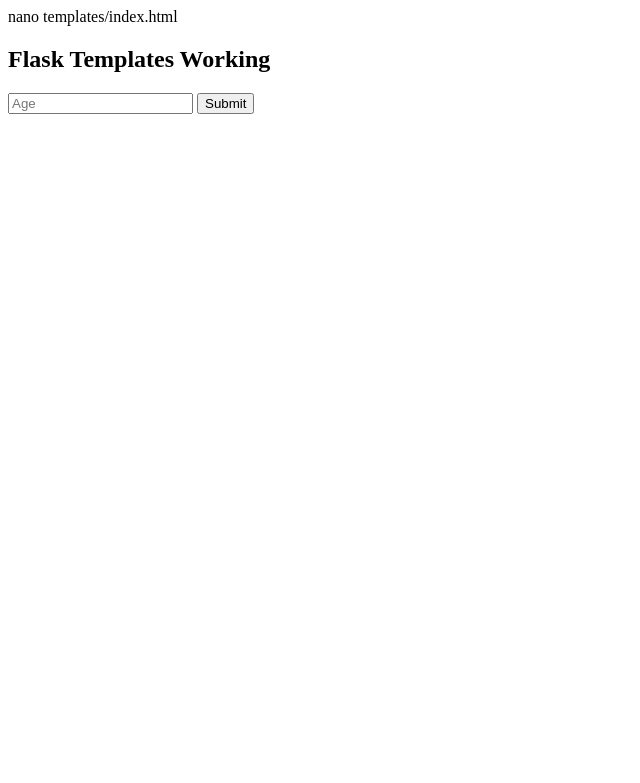
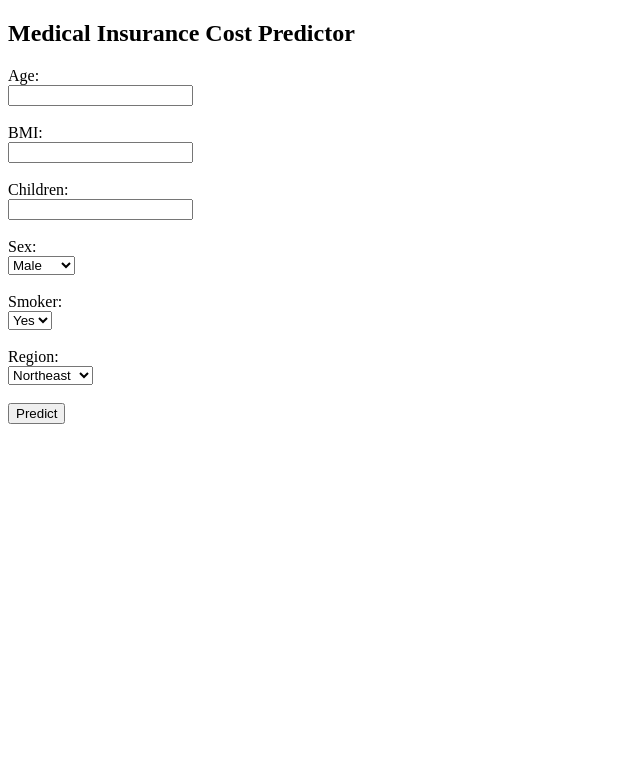
Before and after one commit to u23ec086-cpu/medical-insurance-cost-prediction, a Flask app: page / in a window 1280 px wide. Shown: the top 783 px of the page, without its empty margins (0-640 px from the left). Run offline with Flask 3, Linux system fonts and the light colour scheme; parts of the project's set-up code (start-up, migrations or seed data) failed here and were passed over.

Commit message:
Fix: complete form inputs for prediction

```diff
--- a/templates/index.html
+++ b/templates/index.html
@@ -1,21 +1,50 @@
-nano templates/index.html
 <!DOCTYPE html>
 <html>
 <head>
-    <title>Flask App</title>
+    <title>Medical Insurance Prediction</title>
 </head>
 <body>
-    <h2>Flask Templates Working</h2>
 
-    <form action="/predict" method="post">
-        <input type="number" name="age" placeholder="Age" required>
-        <button type="submit">Submit</button>
-    </form>
+<h2>Medical Insurance Cost Predictor</h2>
 
-    {% if prediction_text %}
-        <p>{{ prediction_text }}</p>
-    {% endif %}
+<form action="/predict" method="post">
 
+    <label>Age:</label><br>
+    <input type="number" name="age" required><br><br>
+
+    <label>BMI:</label><br>
+    <input type="number" step="any" name="bmi" required><br><br>
+
+    <label>Children:</label><br>
+    <input type="number" name="children" required><br><br>
+
+    <label>Sex:</label><br>
+    <select name="sex" required>
+        <option value="male">Male</option>
+        <option value="female">Female</option>
+    </select><br><br>
+
+    <label>Smoker:</label><br>
+    <select name="smoker" required>
+        <option value="yes">Yes</option>
+        <option value="no">No</option>
+    </select><br><br>
+
+    <label>Region:</label><br>
+    <select name="region" required>
+        <option value="northeast">Northeast</option>
+        <option value="northwest">Northwest</option>
+        <option value="southeast">Southeast</option>
+        <option value="southwest">Southwest</option>
+    </select><br><br>
+
+    <button type="submit">Predict</button>
+
+</form>
+
+{% if prediction_text %}
+    <h3>{{ prediction_text }}</h3>
+{% endif %}
 
 </body>
 </html>
```
